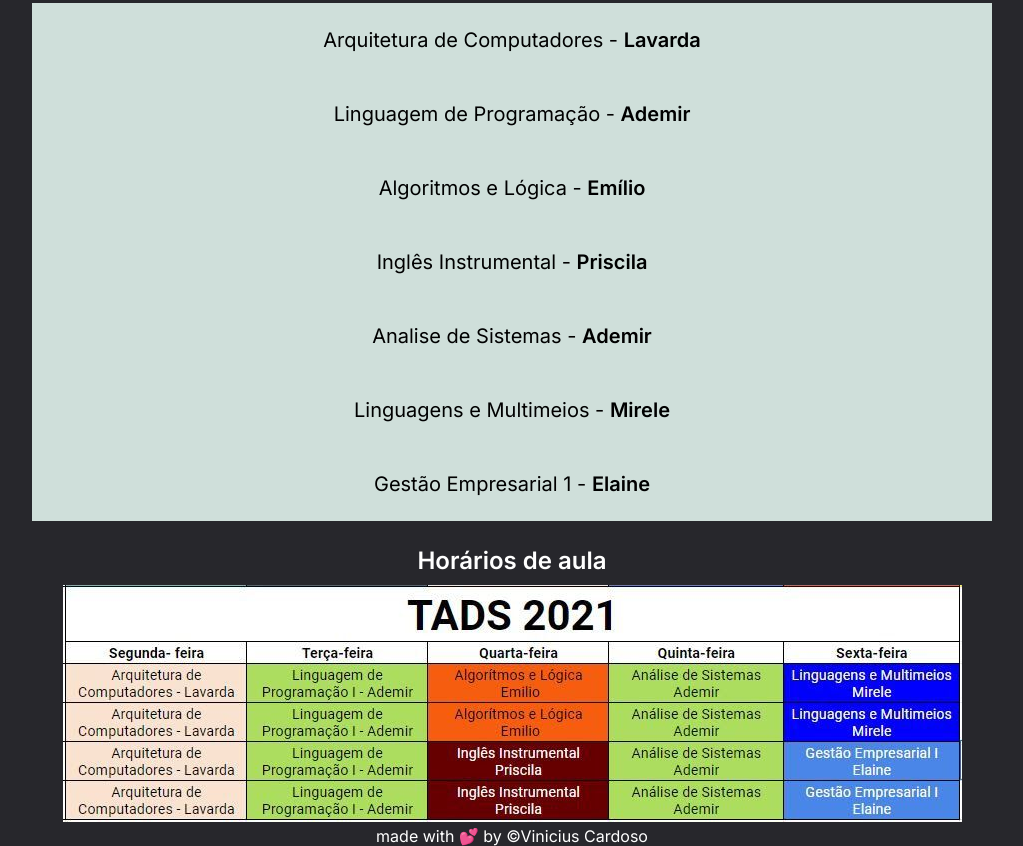
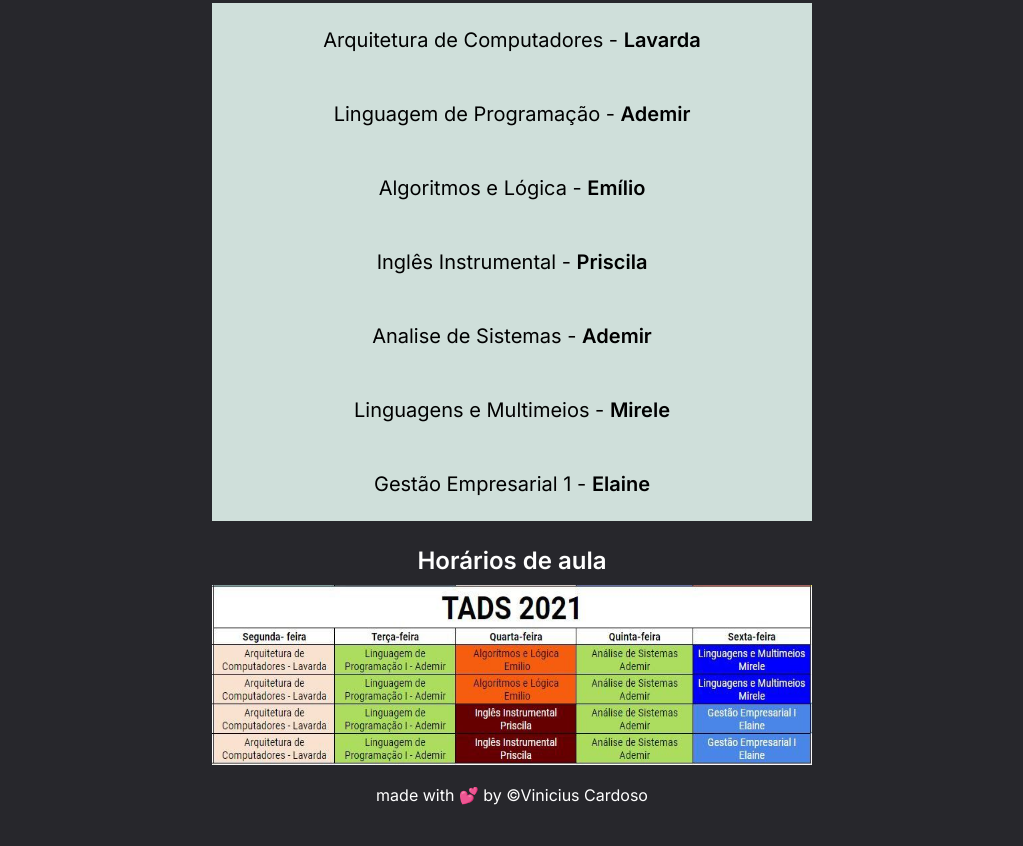
Before and after one commit to vinicdev/Horarios, a plain HTML site: page index.html in a window 1280 px wide. Shown: the part 332-1178 px from the top of the page, without its empty margins (128-1151 px from the left). After the commit the page ends 1137 px from the top, so only its background shows below. Drawn offline with Linux system fonts and the light colour scheme.

Commit message:
🐛 Corrigindo

```diff
--- a/assets/css/style.css
+++ b/assets/css/style.css
@@ -35,7 +35,7 @@ header p {
 
 /* Link Meets */
 .container {
-	width: 960px;
+	width: 600px;
 	margin: 0 auto;
 	padding: 0px;
 	position: relative;
@@ -83,6 +83,14 @@ h2 {
     padding-top: 25px;
 }
 
+.image-schedules img{
+    display: block;
+    margin-left: auto;
+    margin-right: auto;
+    width: 600px;
+    height: 200px;
+    padding-bottom: 20px;
+}
 
 /* Footer */
 
```
